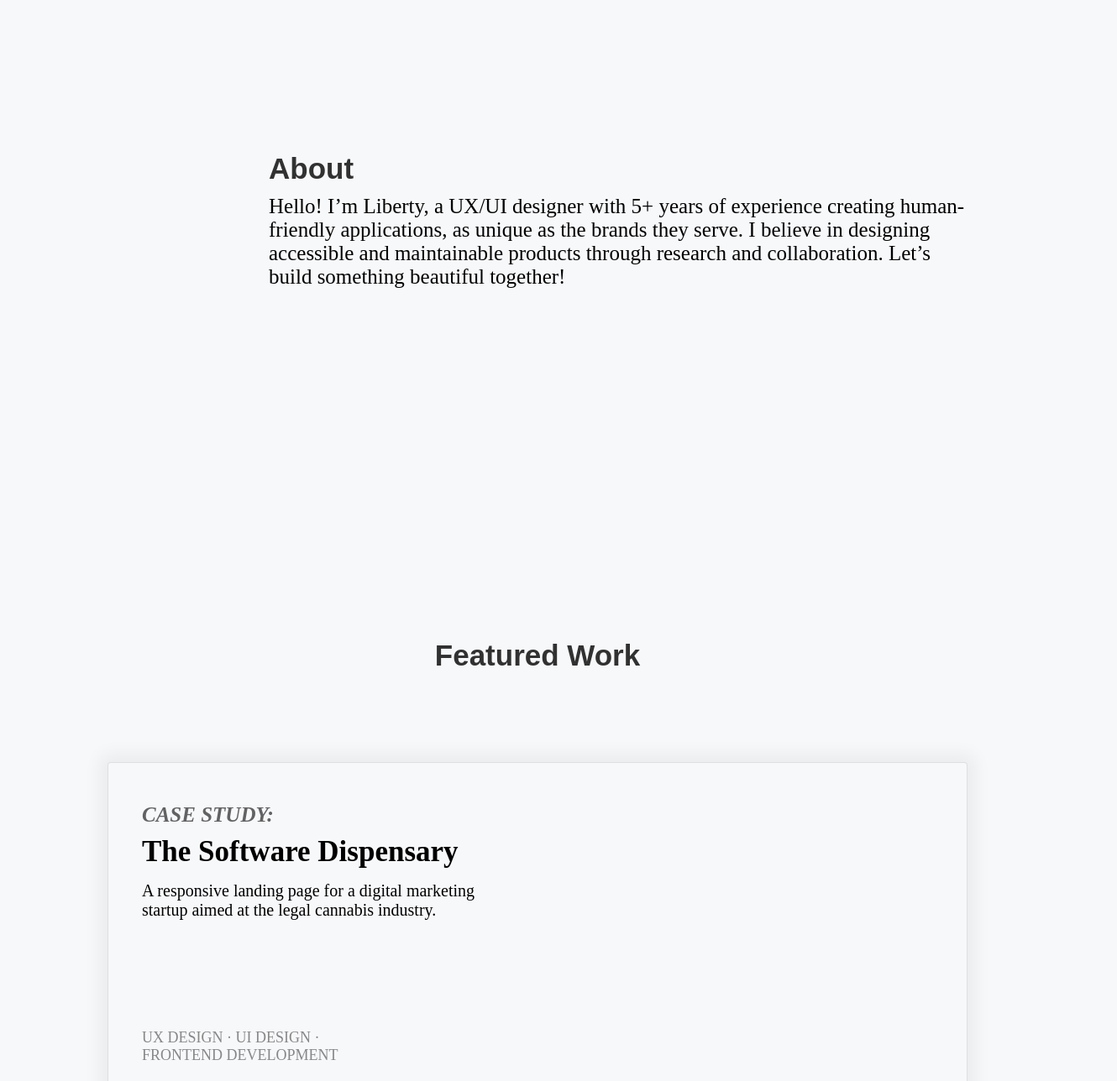
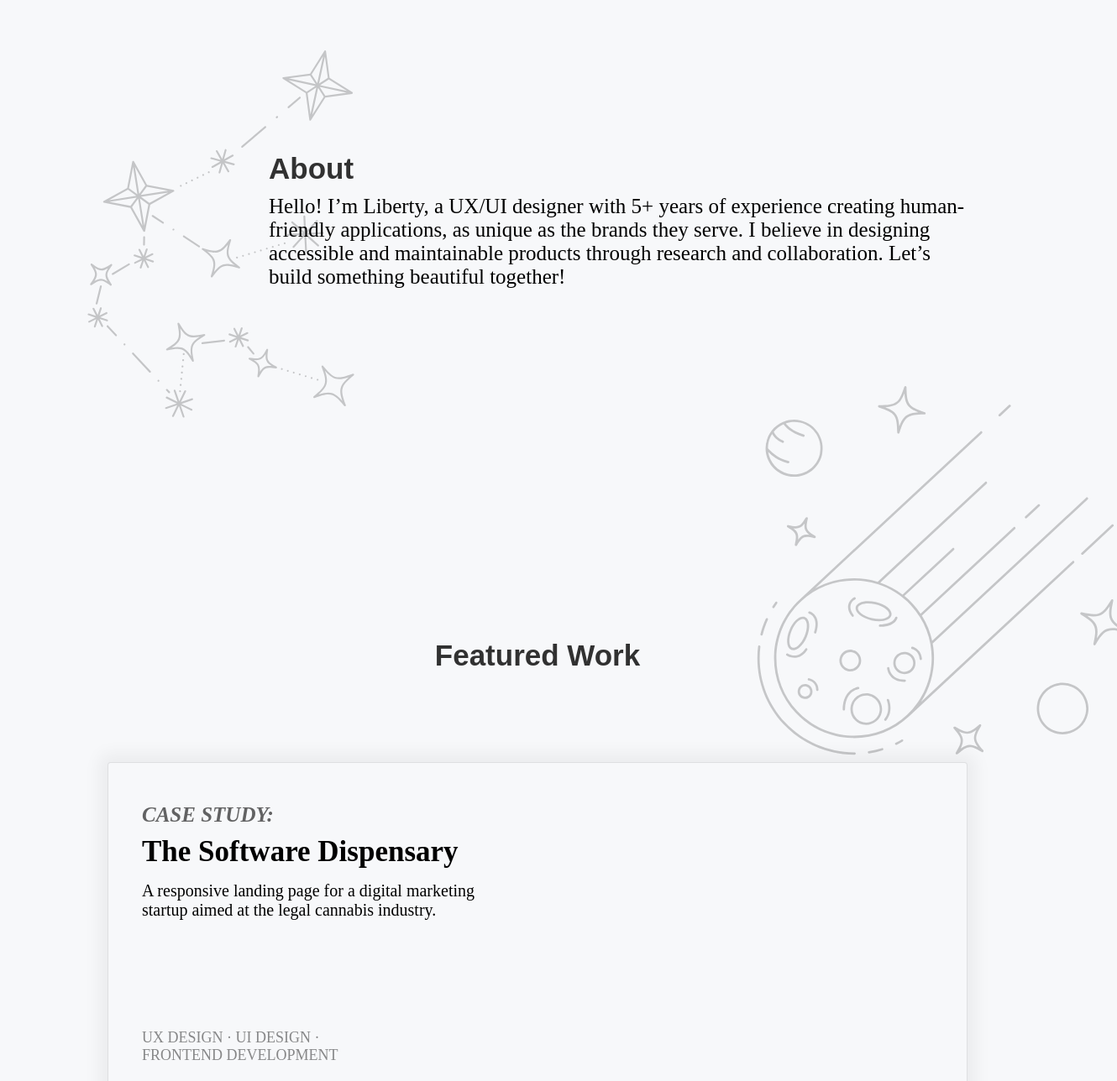
Before and after one commit to lwesley08/LibertyWesleyDotCom, a Nuxt app: page / in a window 1280 px wide. Shown: the part 840-2128 px from the top of the page at 84% size, 1330 px wide, since content can reach past the window. Built offline with nearby package versions, Linux system fonts and the light colour scheme; a web font is replaced by a local one.

Commit message:
aquarius and meteor

```diff
--- a/pages/index.vue
+++ b/pages/index.vue
@@ -68,6 +68,8 @@
 
     <div class="background">
       <img class="background__space-top" src="/space-top.svg"/>
+      <img class="background__aquarius" src="/aquarius.svg"/>
+      <img class="background__meteor" src="/meteor.svg"/>
     </div>
   </div>
 </template>
@@ -115,6 +117,42 @@ body {
         right: 50px;
         left: unset;
         margin: unset;
+      }
+    }
+
+    &__aquarius {
+      max-width: 438px;
+      top: 500px;
+      left: -60px;
+
+      @media screen and (min-width: $breakpoint-tablet) {
+        top: 720px;
+        left: -20px;
+      }
+
+      @media screen and (min-width: $breakpoint-laptop) {
+        top: 900px;
+        left: 98px;
+      }
+    }
+
+    &__meteor {
+      max-width: 322px;
+      width: 60%;
+      top: 832px;
+      right: -50px;
+
+      @media screen and (min-width: $breakpoint-tablet) {
+        max-width: 446px;
+        width: 50%;
+        top: 1132px;
+        right: -50px;
+        width: unset;
+      }
+
+      @media screen and (min-width: $breakpoint-laptop) {
+        top: 1253px;
+        max-width: 522px;
       }
     }
   }
@@ -231,7 +269,7 @@ body {
     }
   }
   .featured-work {
-    padding: 200px 20px 0px;
+    padding: 250px 20px 0px;
 
     @media screen and (min-width: $breakpoint-tablet) {
       padding: 268px 6% 0px;
```
Also changed, not shown: public/aquarius.svg (added), public/meteor.svg (added).
